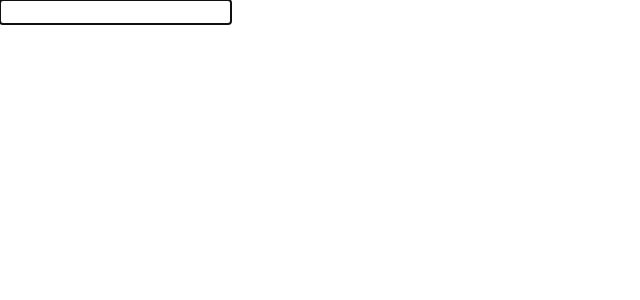
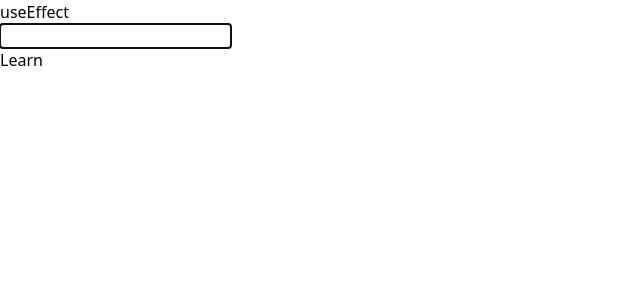
Before and after one commit to Aliyubarde97/Understanding_UseEffect, a React (Vite) app: page /undsnt_useEffect in a window 1280 px wide. Shown: the top 300 px of the page, without its empty margins (0-640 px from the left). Built offline with nearby package versions, Linux system fonts and the light colour scheme.

Commit message:
update the Folder structures

```diff
--- a/package.json
+++ b/package.json
@@ -10,8 +10,11 @@
     "preview": "vite preview"
   },
   "dependencies": {
+    "browser-router": "^0.2.0",
     "react": "^18.3.1",
-    "react-dom": "^18.3.1"
+    "react-dom": "^18.3.1",
+    "react-router": "^6.26.0",
+    "react-router-dom": "^6.26.0"
   },
   "devDependencies": {
     "@eslint/js": "^9.8.0",
--- a/src/App.tsx
+++ b/src/App.tsx
@@ -1,23 +1,27 @@
-import { useEffect, useRef } from "react"
+import { BrowserRouter as Router, Routes, Route, Navigate  } from "react-router-dom"
+import Defendenses from "./pages/defendenses/Defendenses"
+import Layouts from "./components/layouts/Layouts"
+import UndestndUseEffect from "./pages/undsnt_useEffect/UndestndUseEffect"
+import ProductList from "./pages/productList/ProductList"
 
 function App() {
 
- const ref = useRef<HTMLInputElement>(null)
- useEffect(() => {
-   if(ref.current) ref.current.focus();
 
- });
-
- useEffect(() => {
-  document.title = 'My App'
- })
 
   return (
     <>
-      <div className="mb-2">
-        <input type="text" ref={ref} className="w-[100%] h-[50px]  mt-2" />
 
-      </div>
+    <Router>
+        <Routes>
+          <Route path="/" element={<h1>no such file</h1>}/>
+          <Route path="/undsnt_useEffect" element={<Layouts><UndestndUseEffect/></Layouts>}/>
+          <Route path="/undsnt_useEffect" element={<Layouts><Defendenses/></Layouts>}/>
+          <Route path="/productList" element={<Layouts><ProductList/></Layouts>}/>
+
+          <Route path="*" element={<Navigate to={'/'}/>} />
+        </Routes>
+      </Router>
+
     </>
   )
 }
--- /dev/null
+++ b/src/components/footer/Footer.tsx
@@ -0,0 +1,11 @@
+
+
+export const Footer = () => {
+  return (
+    <>
+    <div className="bg-red-500 w-full">
+      <h2 className="text-3xl flex justify-center items-center">Learn</h2>
+    </div>
+    </>
+  )
+}
--- /dev/null
+++ b/src/components/home/Home.tsx
@@ -0,0 +1,12 @@
+
+const Home = () => {
+  return (
+   <>
+   <div className='bg-red-500 w-full'>
+        <h1 className="text-3xl flex  justify-center ">useEffect</h1>
+   </div>
+   </>
+  )
+}
+
+export default Home
--- /dev/null
+++ b/src/components/layouts/Layouts.tsx
@@ -0,0 +1,19 @@
+import { ReactNode } from "react"
+import { Footer } from "../footer/Footer"
+import Home from "../home/Home"
+
+
+interface Props{
+    children:ReactNode
+}
+const Layouts = ({children}:Props) => {
+  return (
+    <>
+    <Home/>
+    {children}
+    <Footer/>
+    </>
+  )
+}
+
+export default Layouts
--- /dev/null
+++ b/src/pages/defendenses/DefendencesProject.tsx
@@ -0,0 +1,9 @@
+
+
+const DefendencesProject = () => {
+  return (
+    <div>DefendencesProject</div>
+  )
+}
+
+export default DefendencesProject
--- /dev/null
+++ b/src/pages/defendenses/Defendenses.tsx
@@ -0,0 +1,11 @@
+import DefendencesProject from "./DefendencesProject"
+
+const Defendenses = () => {
+  return (
+    <>
+    <DefendencesProject/>
+    </>
+  )
+}
+
+export default Defendenses
--- /dev/null
+++ b/src/pages/productList/ProductList.tsx
@@ -0,0 +1,13 @@
+
+
+const ProductList = () => {
+  return (
+    <>
+    <div>
+
+    </div>
+    </>
+  )
+}
+
+export default ProductList
--- /dev/null
+++ b/src/pages/undsnt_useEffect/UndestndUseEffect.tsx
@@ -0,0 +1,28 @@
+import { useEffect, useRef } from "react";
+
+const UndestndUseEffect = () => {
+
+    const ref = useRef<HTMLInputElement>(null)
+    useEffect(() => {
+   if(ref.current) ref.current.focus();
+
+ });
+
+ useEffect(() => {
+  document.title = "app"
+ })
+
+  return (
+   <>
+   <div>
+   <div className="mb-2">
+        <input type="text" ref={ref} className="w-[100%] h-[50px]  mt-2" />
+
+
+      </div>
+   </div>
+   </>
+  )
+}
+
+export default UndestndUseEffect
```
Also changed, not shown: src/pages/productList/Product.tsx (added, +9 -0 lines), src/pages/undsnt_useEffect/UndsntRenderFile.tsx (added, +11 -0 lines), 1 other file (tests, documents, lock files or other folders).
